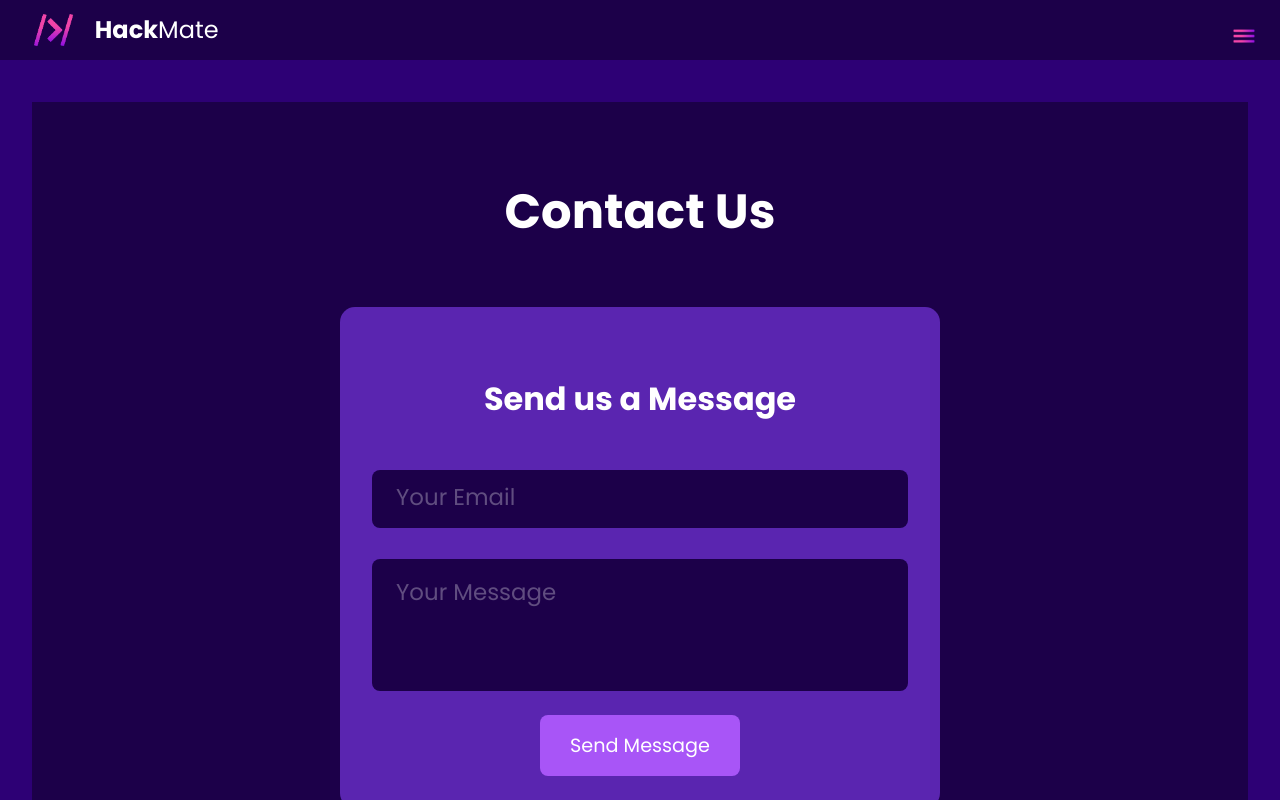
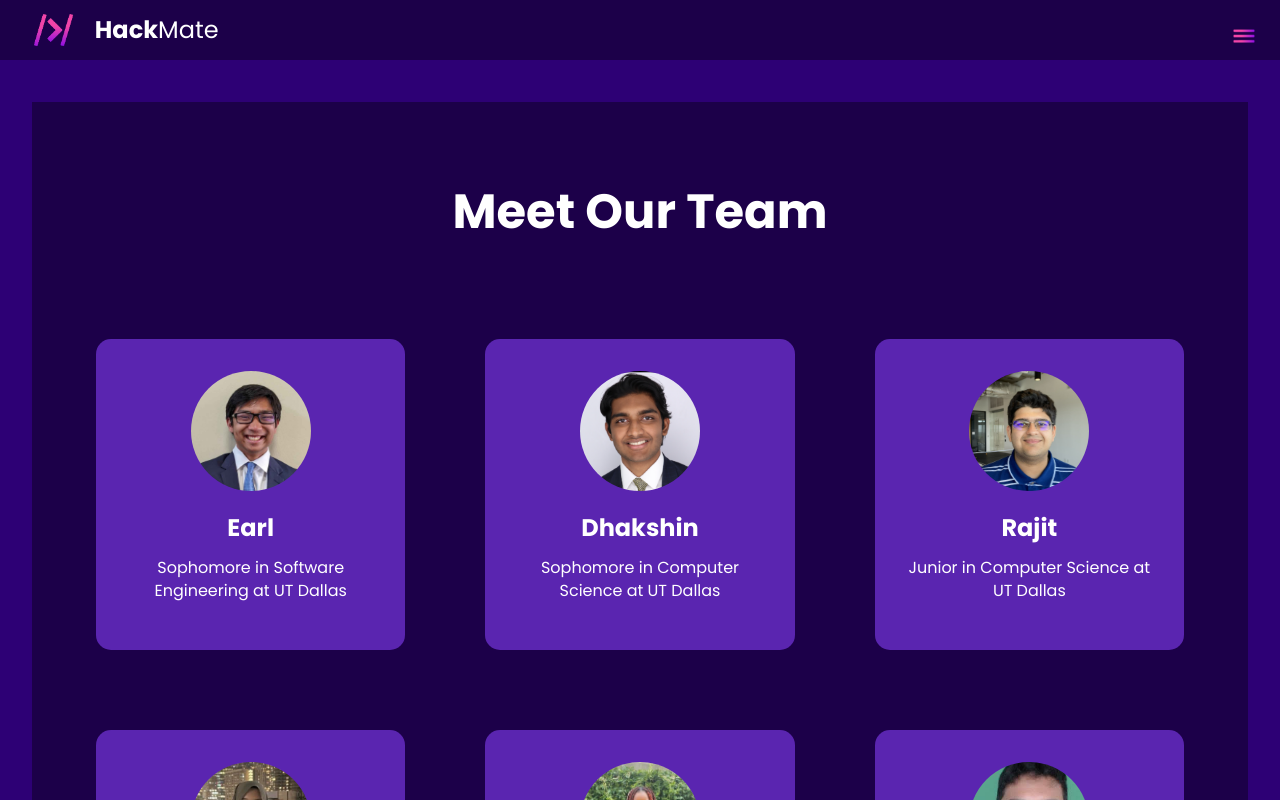
Before and after one commit to ihatepeanuts32/HackMate, a React (Vite) app in the folder frontend/: page /contact in a window 1280 px wide. Shown: the top 800 px of the page. Built offline with nearby package versions, Linux system fonts and the light colour scheme.

Commit message:
changed support and bugs page

```diff
--- a/frontend/src/components/Navbar.jsx
+++ b/frontend/src/components/Navbar.jsx
@@ -107,16 +107,16 @@ const Navbar = () => {
             register
           </Link> */}
           <Link to="/bugReport" className="menu-item">
-            <span className="icon">🪲</span>
-            report a bug
+            <span className="icon">📞</span>
+            contact support
           </Link>
           <Link to="/blockedUsers" className="menu-item">
             <span className="icon">🚫</span>
             blocked users
           </Link>
           <Link to="/contact" className="menu-item">
-            <span className="icon">📞</span>
-            support
+            <span className="icon">🤝</span>
+            about us
           </Link>
           <Link to="/logout" className="menu-item">
             <span className="icon">🚪</span>
--- a/frontend/src/pages/ContactUs.jsx
+++ b/frontend/src/pages/ContactUs.jsx
@@ -65,34 +65,11 @@ const ContactUs = () => {
 
     return (
         <div className="contact-page">
-            <h1>Contact Us</h1>
+            <h1>Meet Our Team</h1>
 
             <div className="contact-container">
-                <div className="contact-form-section">
-                    <h2>Send us a Message</h2>
-                    <form onSubmit={handleSubmit} className="contact-form">
-                        <input
-                            type="email"
-                            value={email}
-                            onChange={(e) => setEmail(e.target.value)}
-                            placeholder="Your Email"
-                            className="contact-input"
-                        />
-                        <textarea
-                            value={message}
-                            onChange={(e) => setMessage(e.target.value)}
-                            placeholder="Your Message"
-                            className="contact-input message-input"
-                            rows="5"
-                        />
-                        <button type="submit" className="contact-button">
-                            Send Message
-                        </button>
-                    </form>
-                </div>
 
                 <div className="team-section">
-                    <h2>Meet Our Team</h2>
                     <div className="team-grid">
                         {teamMembers.map((member, index) => (
                             <div key={index} className="team-member-card">
```
